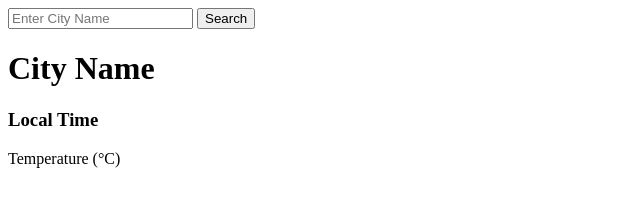
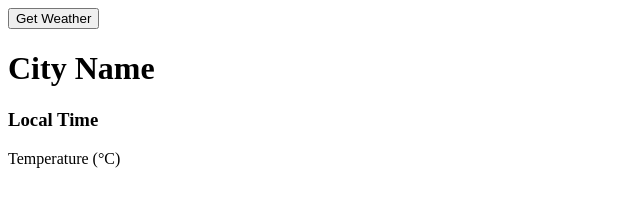
Before and after one commit to aryanjadav037/weather-api, a plain HTML site: page index.html in a window 1280 px wide. Shown: the whole page, without its empty margins (0-640 px from the left). Drawn offline with Linux system fonts and the light colour scheme.

Commit message:
Update index.html

```diff
--- a/index.html
+++ b/index.html
@@ -6,8 +6,7 @@
     <title>Weather App</title>
 </head>
 <body>
-    <input id="city-input" type="text" placeholder="Enter City Name">
-    <button id="search-button">Search</button>
+    <button id="location-button">Get Weather</button>
 
     <div>
         <h1 id="city-name">City Name</h1>
```
